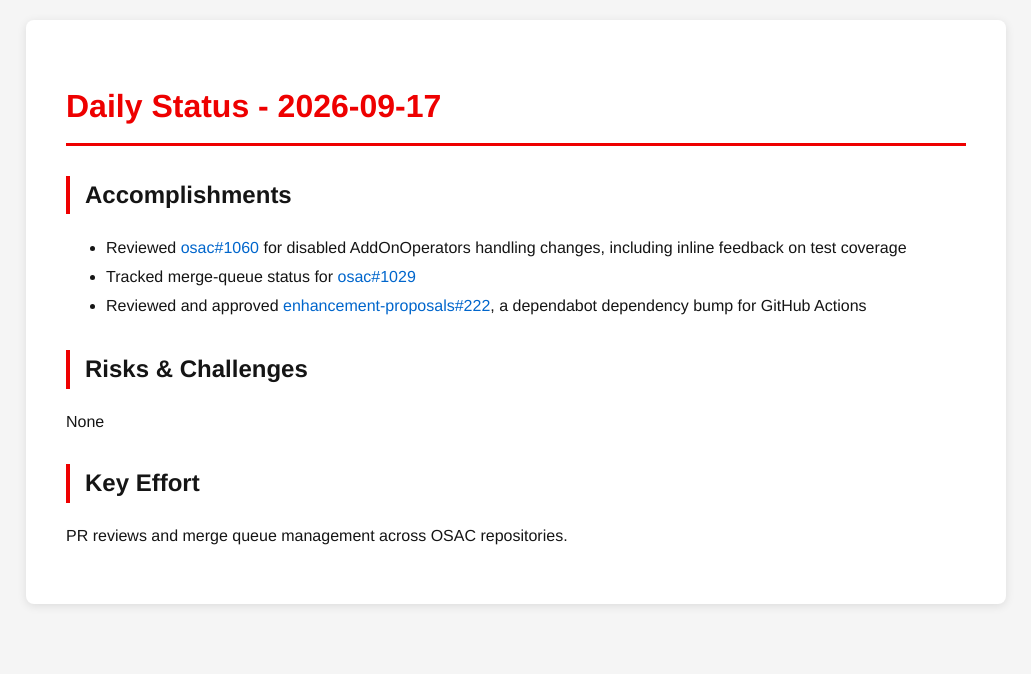
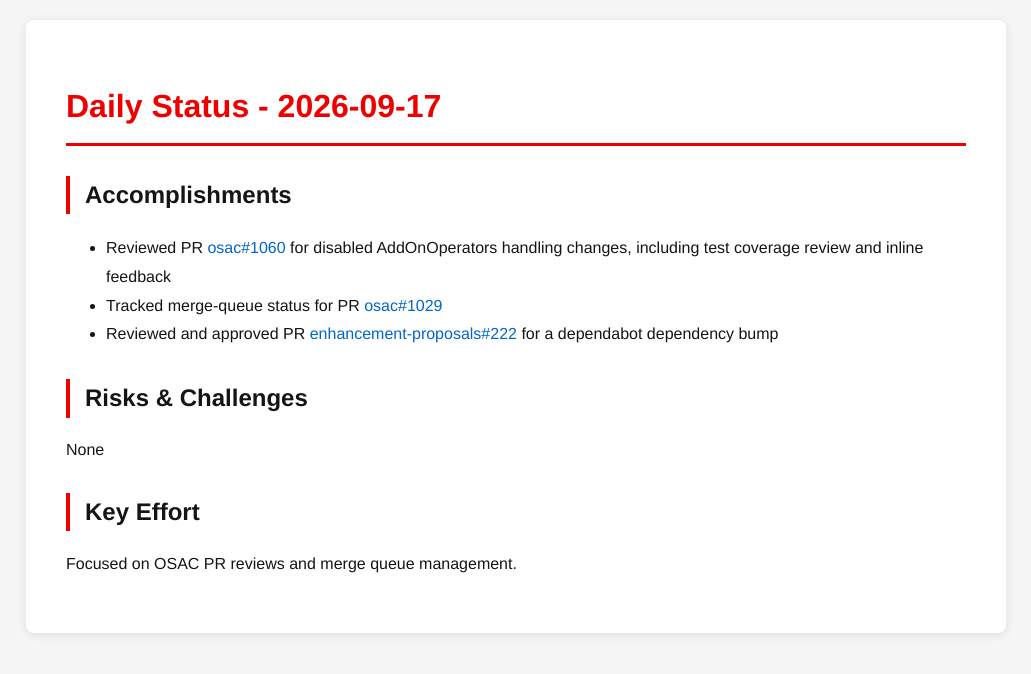
Before and after one commit to tzvatot/daily-status, a Jekyll site: the page built from 2026-09-17.md, in a window 1280 px wide. Shown: the top 674 px of the page, without its empty margins (124-1155 px from the left). Built offline with Jekyll 4.4.1, drawn with Linux system fonts in a browser that asks for light colours.

Commit message:
Daily status update - 2026-09-17

```diff
--- a/2026-09-17.md
+++ b/2026-09-17.md
@@ -7,12 +7,12 @@ date: 2026-09-17
 # Daily Status - 2026-09-17
 
 ## Accomplishments
-- Reviewed [osac#1060](https://github.com/osac-project/osac/pull/1060) for disabled AddOnOperators handling changes, including inline feedback on test coverage
-- Tracked merge-queue status for [osac#1029](https://github.com/osac-project/osac/pull/1029)
-- Reviewed and approved [enhancement-proposals#222](https://github.com/osac-project/enhancement-proposals/pull/222), a dependabot dependency bump for GitHub Actions
+- Reviewed PR [osac#1060](https://github.com/osac-project/osac/pull/1060) for disabled AddOnOperators handling changes, including test coverage review and inline feedback
+- Tracked merge-queue status for PR [osac#1029](https://github.com/osac-project/osac/pull/1029)
+- Reviewed and approved PR [enhancement-proposals#222](https://github.com/osac-project/enhancement-proposals/pull/222) for a dependabot dependency bump
 
 ## Risks & Challenges
 None
 
 ## Key Effort
-PR reviews and merge queue management across OSAC repositories.
+Focused on OSAC PR reviews and merge queue management.
```
